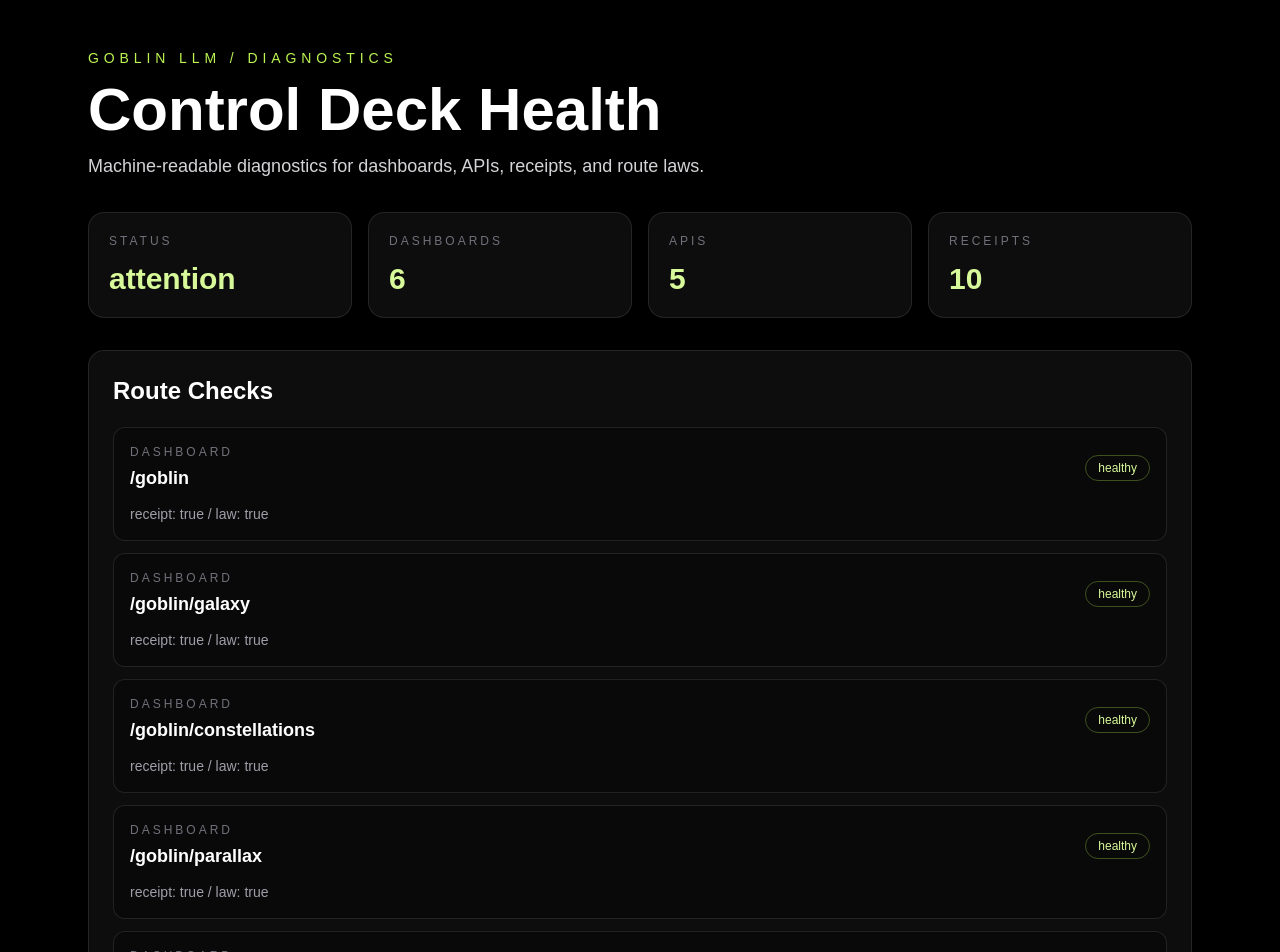
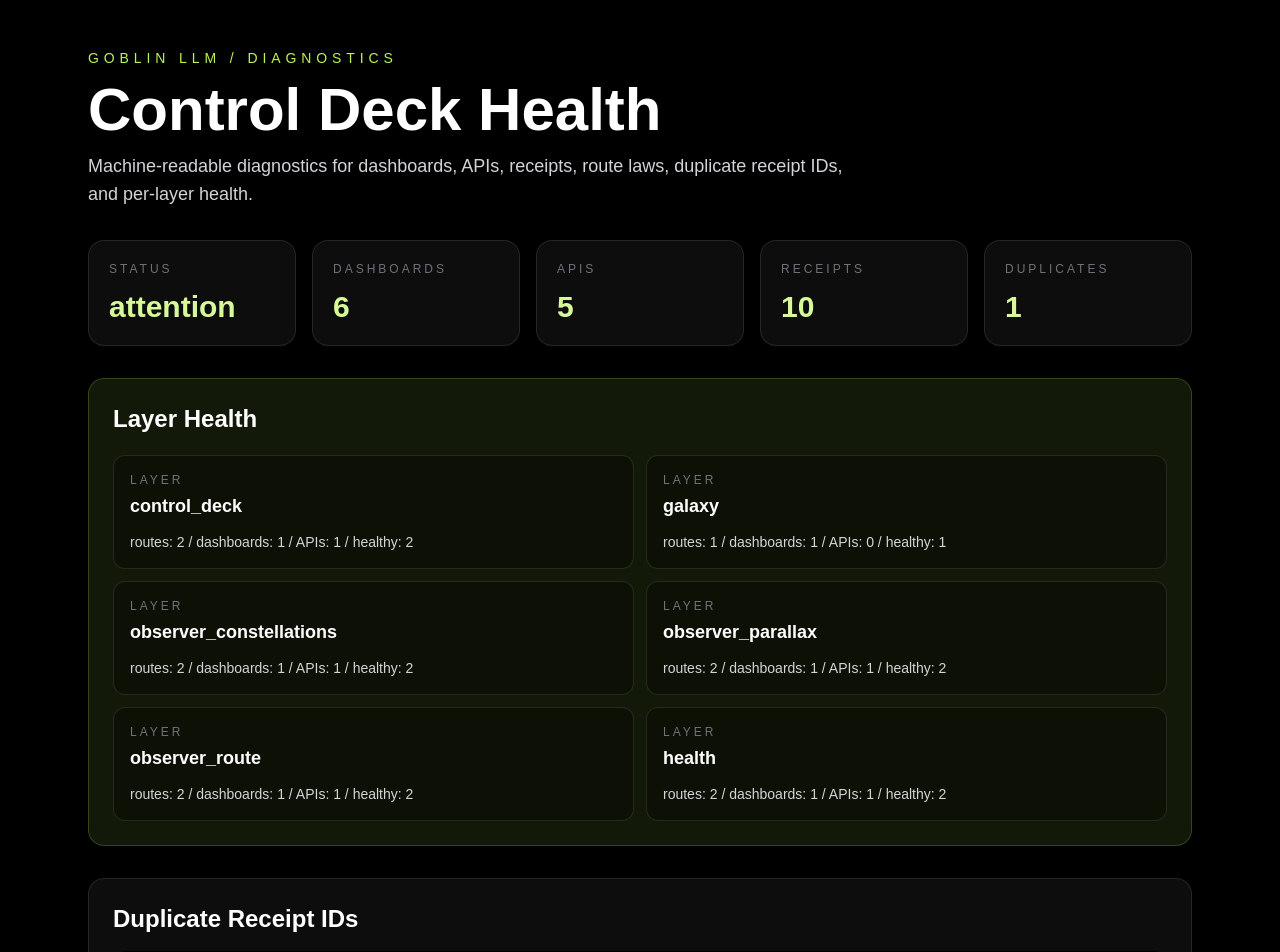
Before and after one commit to hvitiswift-afk/nextjs-boilerplate, a Next.js app: page /goblin/health in a window 1280 px wide. Shown: the top 952 px of the page. Built offline with nearby package versions, Linux system fonts and the light colour scheme.

Commit message:
ui: add layer diagnostics to Goblin health dashboard

```diff
--- a/app/goblin/health/page.tsx
+++ b/app/goblin/health/page.tsx
@@ -14,15 +14,44 @@ export default function GoblinHealthPage() {
             Control Deck Health
           </h1>
           <p className="max-w-3xl text-lg text-zinc-300">
-            Machine-readable diagnostics for dashboards, APIs, receipts, and route laws.
+            Machine-readable diagnostics for dashboards, APIs, receipts, route laws,
+            duplicate receipt IDs, and per-layer health.
           </p>
         </header>
 
-        <section className="grid gap-4 md:grid-cols-4">
+        <section className="grid gap-4 md:grid-cols-5">
           <MetricCard label="Status" value={health.status} />
           <MetricCard label="Dashboards" value={String(health.dashboardCount)} />
           <MetricCard label="APIs" value={String(health.apiCount)} />
           <MetricCard label="Receipts" value={String(health.receiptCount)} />
+          <MetricCard label="Duplicates" value={String(health.duplicateReceiptIds.length)} />
+        </section>
+
+        <section className="rounded-2xl border border-lime-300/20 bg-lime-300/10 p-6">
+          <h2 className="text-2xl font-semibold">Layer Health</h2>
+          <div className="mt-5 grid gap-3 md:grid-cols-2">
+            {health.layerHealth.map((layer) => (
+              <article
+                key={layer.layer}
+                className="rounded-xl border border-white/10 bg-black/30 p-4"
+              >
+                <p className="text-xs uppercase tracking-[0.25em] text-zinc-500">
+                  layer
+                </p>
+                <h3 className="mt-1 text-lg font-semibold">{layer.layer}</h3>
+                <p className="mt-3 text-sm text-zinc-300">
+                  routes: {layer.routeCount} / dashboards: {layer.dashboardCount} / APIs: {layer.apiCount} / healthy: {layer.healthyCount}
+                </p>
+              </article>
+            ))}
+          </div>
+        </section>
+
+        <section className="rounded-2xl border border-white/10 bg-white/5 p-6">
+          <h2 className="text-2xl font-semibold">Duplicate Receipt IDs</h2>
+          <pre className="mt-4 overflow-auto rounded-xl bg-black p-4 text-xs text-lime-200">
+{JSON.stringify(health.duplicateReceiptIds, null, 2)}
+          </pre>
         </section>
 
         <section className="rounded-2xl border border-white/10 bg-white/5 p-6">
@@ -36,7 +65,7 @@ export default function GoblinHealthPage() {
                 <div className="flex flex-col gap-3 md:flex-row md:items-center md:justify-between">
                   <div>
                     <p className="text-xs uppercase tracking-[0.25em] text-zinc-500">
-                      {item.kind}
+                      {item.kind} / {item.layer}
                     </p>
                     <h3 className="mt-1 text-lg font-semibold">{item.path}</h3>
                   </div>
```
